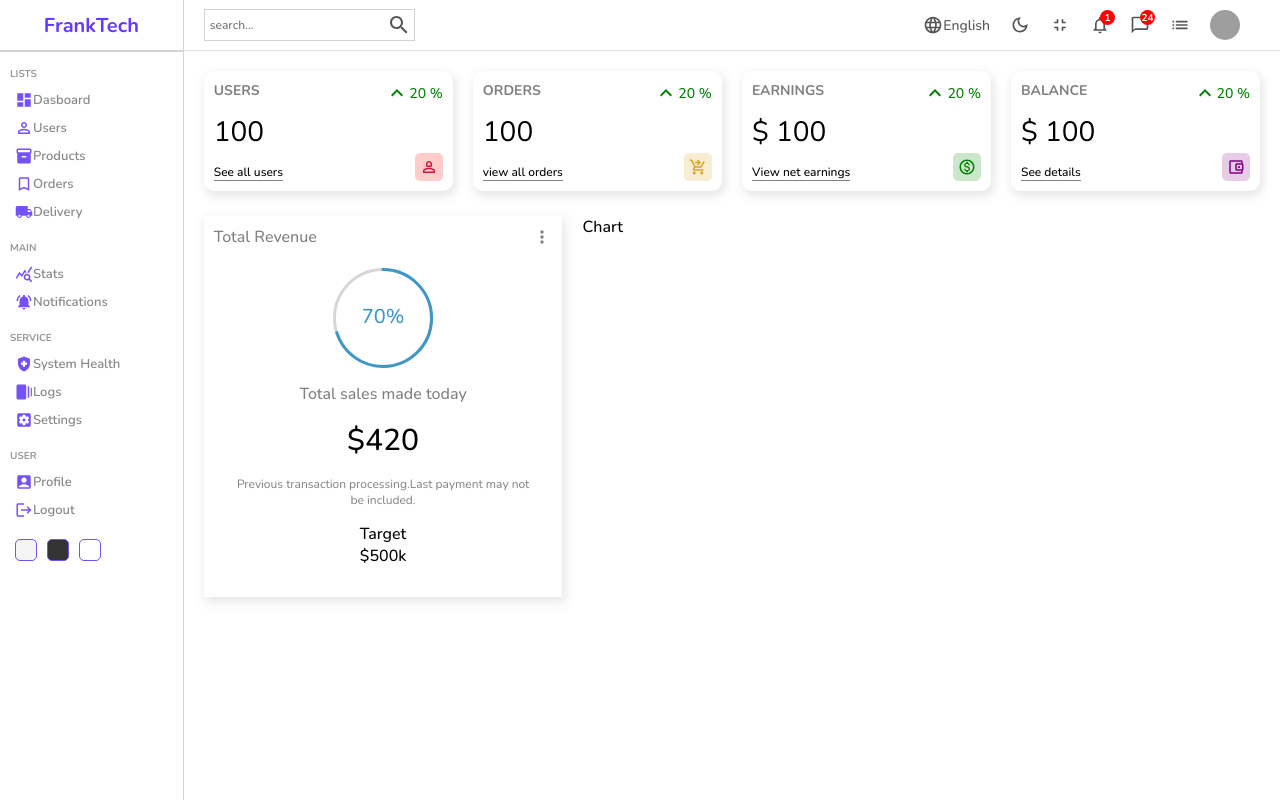
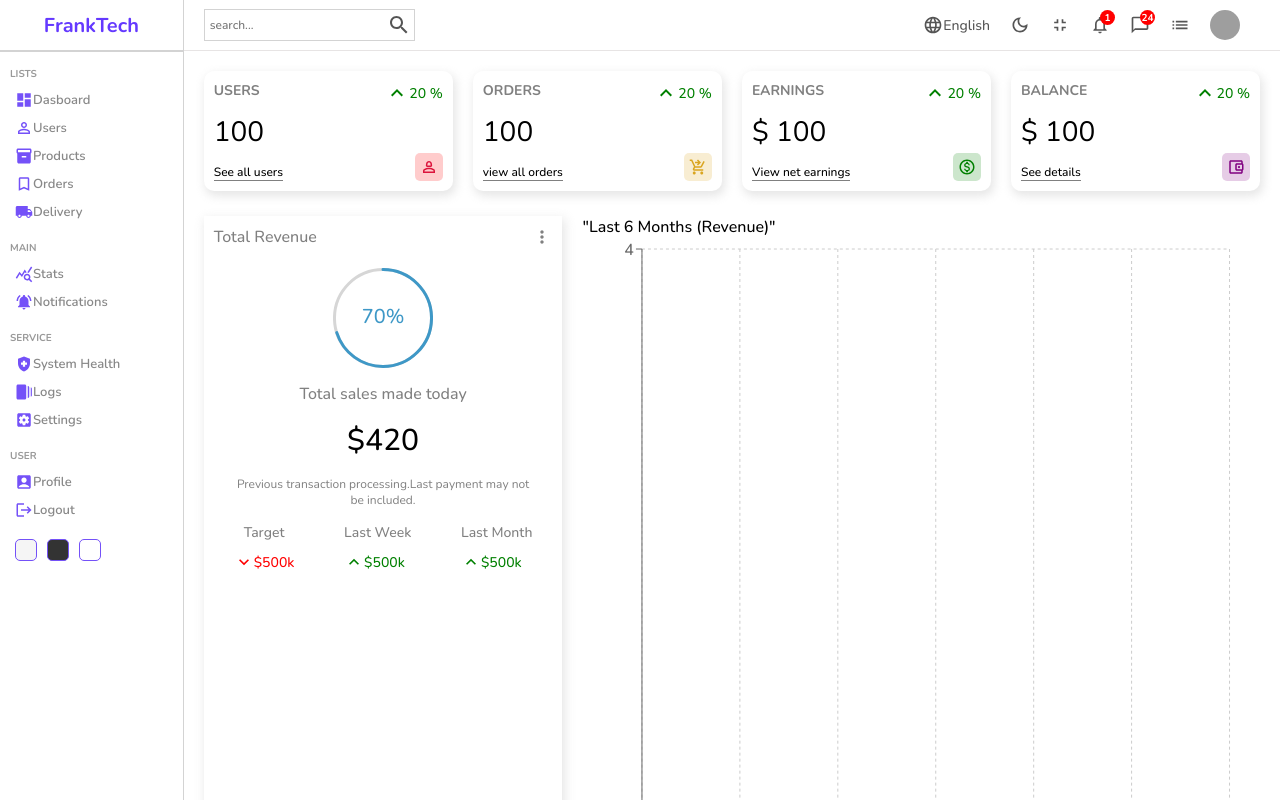
Before and after one commit to Frankawani/DashBoardApp, a React (Create React App) app: page / in a window 1280 px wide. Shown: the top 800 px of the page. Built offline with nearby package versions, Linux system fonts and the light colour scheme; grey boxes are pictures that could not be loaded; a web font is replaced by a local one.

Commit message:
working on charts

```diff
--- a/package.json
+++ b/package.json
@@ -10,6 +10,7 @@
     "react-circular-progressbar": "^2.1.0",
     "react-dom": "^18.2.0",
     "react-scripts": "5.0.1",
+    "recharts": "^2.3.2",
     "web-vitals": "^2.1.4"
   },
   "scripts": {
--- a/src/components/chart/Chart.jsx
+++ b/src/components/chart/Chart.jsx
@@ -1,7 +1,77 @@
 import React from "react";
 import "./chart.scss";
+import {
+  AreaChart,
+  Area,
+  XAxis,
+  YAxis,
+  CartesianGrid,
+  Tooltip,
+  ResponsiveContainer,
+} from "recharts";
+
+const data = [
+  {
+    name: "January",
+    Total: 1200,
+  },
+  {
+    name: "January",
+    Total: 1200,
+  },
+  {
+    name: "January",
+    Total: 1200,
+  },
+  {
+    name: "January",
+    Total: 1200,
+  },
+  {
+    name: "January",
+    Total: 1200,
+  },
+  {
+    name: "January",
+    Total: 1200,
+  },
+  {
+    name: "January",
+    Total: 1200,
+  },
+];
+
 function Chart() {
-  return <div className="chart">Chart</div>;
+  return (
+    <div className="chart">
+      <div className="title">"Last 6 Months (Revenue)"</div>
+      <ResponsiveContainer width="100%" height="100%">
+        <AreaChart
+          width={500}
+          height={400}
+          data={data}
+          margin={{
+            top: 10,
+            right: 30,
+            left: 0,
+            bottom: 0,
+          }}
+        >
+          <CartesianGrid strokeDasharray="3 3" />
+          <XAxis dataKey="name" />
+          <YAxis />
+          <Tooltip />
+          <Area
+            type="monotone"
+            dataKey="uv"
+            stackId="1"
+            stroke="#8884d8"
+            fill="#8884d8"
+          />
+        </AreaChart>
+      </ResponsiveContainer>
+    </div>
+  );
 }
 
 export default Chart;
--- a/src/components/featured/Featured.jsx
+++ b/src/components/featured/Featured.jsx
@@ -3,6 +3,8 @@ import "./featured.scss";
 import { MoreVert } from "@mui/icons-material";
 import { CircularProgressbar } from "react-circular-progressbar";
 import "react-circular-progressbar/dist/styles.css";
+import { KeyboardArrowDown } from "@mui/icons-material";
+import { KeyboardArrowUpOutlined } from "@mui/icons-material";
 function Featured() {
   return (
     <div className="featured">
@@ -22,12 +24,25 @@ function Featured() {
         <div className="summary">
           <div className="item">
             <div className="itemTitle">Target</div>
-            <div className="itemResult">
+            <div className="itemResult negative">
+              <KeyboardArrowDown fontSize="small" />
               <div className="resultAmount">$500k</div>
             </div>
           </div>
-          <div className="item"></div>
-          <div className="item"></div>
+          <div className="item">
+            <div className="itemTitle">Last Week</div>
+            <div className="itemResult positive">
+              <KeyboardArrowUpOutlined fontSize="small" />
+              <div className="resultAmount">$500k</div>
+            </div>
+          </div>{" "}
+          <div className="item">
+            <div className="itemTitle">Last Month</div>
+            <div className="itemResult positive">
+              <KeyboardArrowUpOutlined fontSize="small" />
+              <div className="resultAmount">$500k</div>
+            </div>
+          </div>
         </div>
       </div>
     </div>
--- a/src/components/featured/featured.scss
+++ b/src/components/featured/featured.scss
@@ -44,5 +44,36 @@
       color: gray;
       text-align: center;
     }
+
+    .summary {
+      display: flex;
+      align-items: center;
+      justify-content: space-between;
+      width: 100%;
+
+      .item {
+        text-align: center;
+
+        .itemTitle {
+          font-size: 14px;
+          color: gray;
+        }
+
+        .itemResult {
+          display: flex;
+          align-items: center;
+          margin-top: 10px;
+          font-size: 14px;
+
+          &.positive {
+            color: green;
+          }
+
+          &.negative {
+            color: red;
+          }
+        }
+      }
+    }
   }
 }
```
Also changed, not shown: 1 other file (tests, documents, lock files or other folders).
